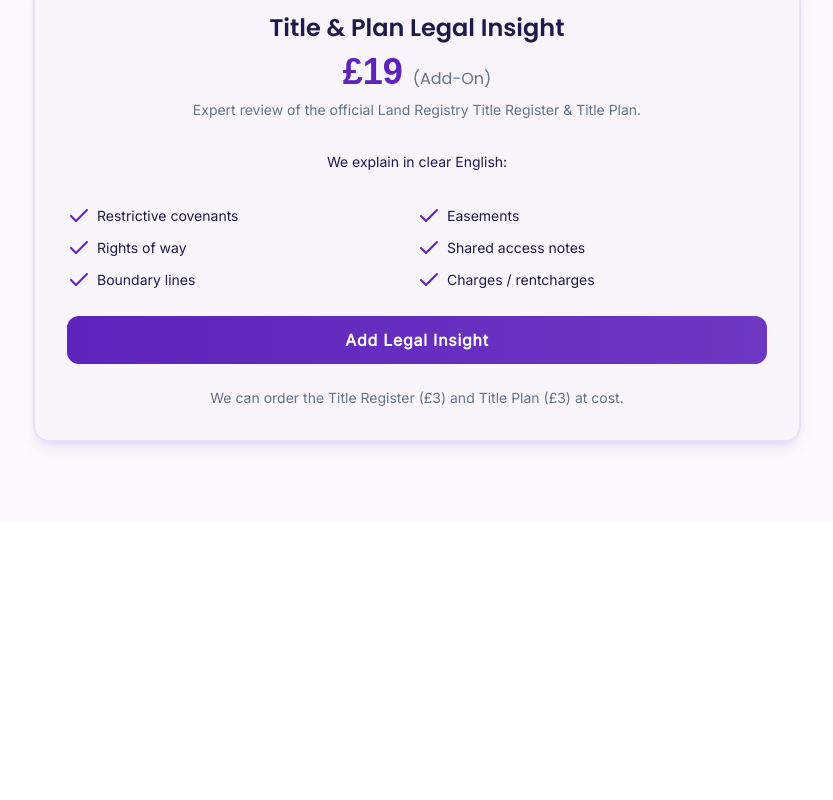
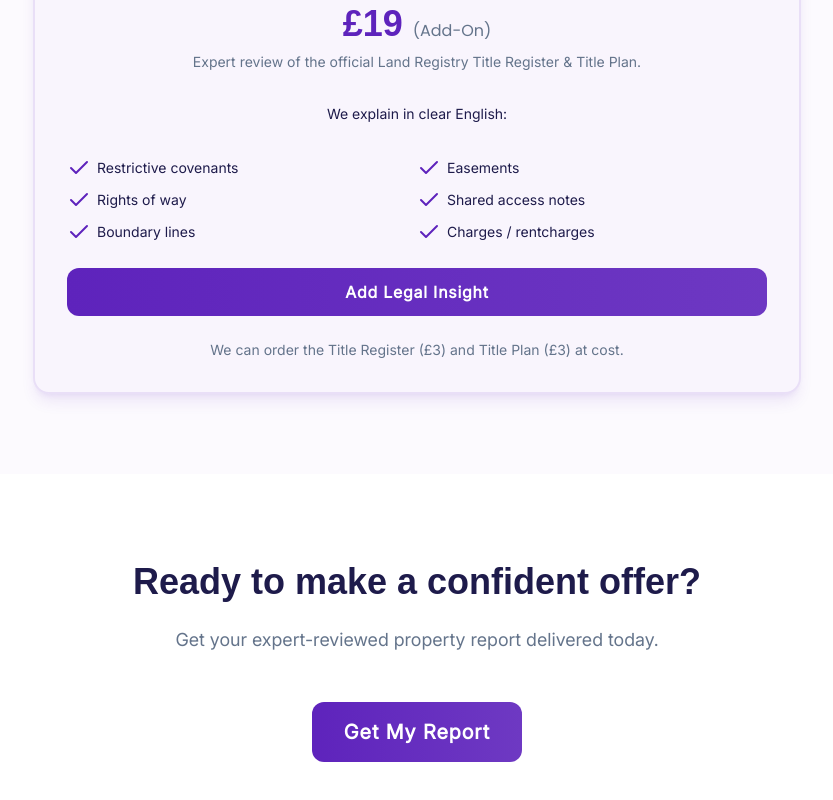
Before and after one commit to alaminislam34/keychecks.ai-website, a Next.js app: page / in a window 1280 px wide. Shown: the part 3478-4278 px from the top of the page, without its empty margins (223-1056 px from the left). Before the commit the page ends 4000 px from the top, so only its background shows below. Built offline with nearby package versions, Linux system fonts and the light colour scheme; a web font is replaced by a local one.

Commit message:
added offer section

```diff
--- /dev/null
+++ b/src/app/components/home/Offer/Offer.jsx
@@ -0,0 +1,31 @@
+import Link from "next/link";
+import LinkButton from "../../ui/link/LinkButton";
+import SectionTitle from "../../ui/SectionTitle/SectionTitle";
+
+function Offer() {
+  return (
+    <section className="bg-white py-10 mb-10">
+      <div className="max-w-310 mx-auto w-[95%] lg:w-11/12 text-center space-y-6 flex flex-col items-center py-6">
+        <div className="pb-6">
+          <SectionTitle
+            title={"Ready to make a confident offer?"}
+            color={"text-dark"}
+          />
+          <p className="text-gray md:text-lg">
+            Get your expert-reviewed property report delivered today.
+          </p>
+        </div>
+        <div>
+          <Link
+            href="#"
+            className="bg-linear-to-r from-primary to-primary/90 inline-block z-10 text-white py-4 px-8 text-lg md:text-xl rounded-xl font-semibold tracking-wider"
+          >
+            Get My Report
+          </Link>
+        </div>
+      </div>
+    </section>
+  );
+}
+
+export default Offer;
--- a/src/app/components/ui/link/LinkButton.jsx
+++ b/src/app/components/ui/link/LinkButton.jsx
@@ -12,7 +12,7 @@
         size === "sm"
           ? " py-2.5 px-6 text-sm"
           : size === "lg"
-          ? "py-4 px-8 text-lg w-full"
+          ? "py-4 px-8 text-lg"
           : size === "xl" && "py-3 px-10 text-lg"
       } rounded-xl  font-semibold tracking-wider`}
     >
--- a/src/app/page.js
+++ b/src/app/page.js
@@ -3,6 +3,7 @@
 import Banner from "./components/home/Banner/Banner";
 import Features from "./components/home/Features/Features";
 import HowItWork from "./components/home/HowItWork/HowItWork";
+import Offer from "./components/home/Offer/Offer";
 import Pricing from "./components/home/Pricing/Pricing";
 import WhyKeyChecksExists from "./components/home/WhyKeyChecksExists/WhyKeyChecksExists";
 
@@ -11,9 +12,10 @@
     <>
       <Banner />
       <WhyKeyChecksExists />
-      <HowItWork/>
-      <Features/>
-      <Pricing/>
+      <HowItWork />
+      <Features />
+      <Pricing />
+      <Offer />
     </>
   );
 }
```
